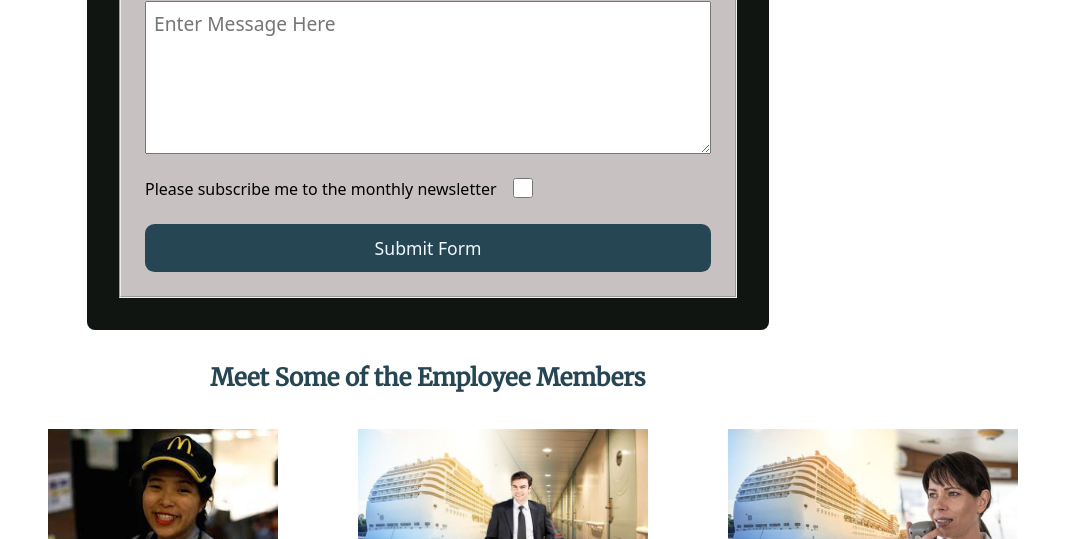
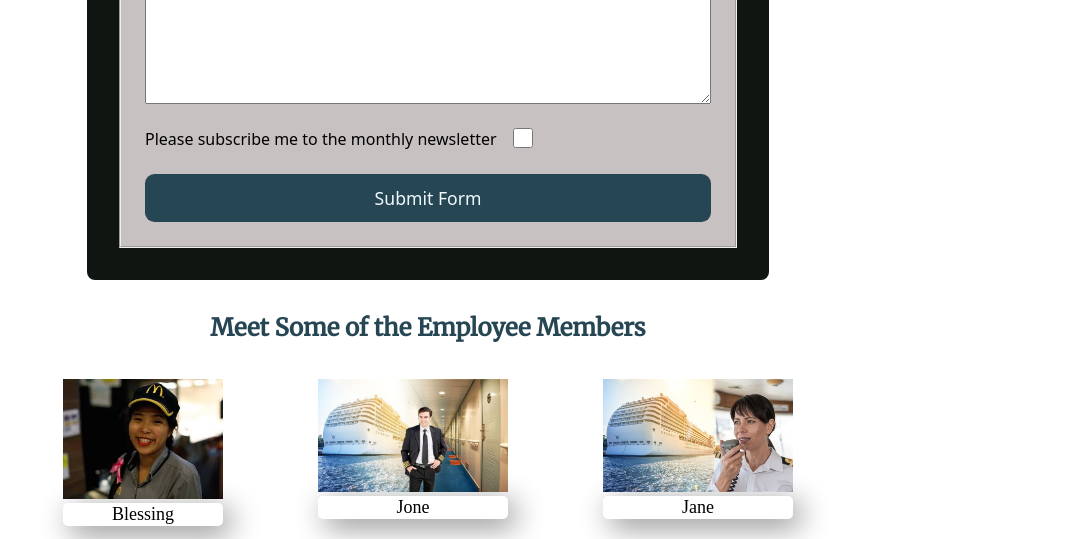
Before and after one commit to DavidMichaelInnocent/wdd130, a plain HTML site: page wwr/contact.html in a window 1280 px wide. Shown: the part 1160-1699 px from the top of the page, without its empty margins (212-1280 px from the left). Drawn offline with Linux system fonts and the light colour scheme.

```diff
--- a/wwr/contact.html
+++ b/wwr/contact.html
@@ -31,7 +31,7 @@
                         <p>Email: <a href="email">mic23002@byu.edu</a></p>
                     </div>
                     <div class="map">
-                        <iframe src="https://www.google.com/maps/embed?pb=!1m18!1m12!1m3!1d15826.219596204144!2d3.930659221791396!3d7.403664314529437!2m3!1f0!2f0!3f0!3m2!1i1024!2i768!4f13.1!3m3!1m2!1s0x103992dc3d5f95bd%3A0x28b52676dc7a7f6!2sIwo%20Road%2C%20Ibadan%2C%20Oyo!5e0!3m2!1sen!2sng!4v1679782431553!5m2!1sen!2sng" width="600" height="450" style="border:0;" allowfullscreen="" loading="lazy" referrerpolicy="no-referrer-when-downgrade"></iframe>
+                        <iframe src="https://www.google.com/maps/embed?pb=!1m18!1m12!1m3!1d15826.219596204144!2d3.930659221791396!3d7.403664314529437!2m3!1f0!2f0!3f0!3m2!1i1024!2i768!4f13.1!3m3!1m2!1s0x103992dc3d5f95bd%3A0x28b52676dc7a7f6!2sIwo%20Road%2C%20Ibadan%2C%20Oyo!5e0!3m2!1sen!2sng!4v1679782431553!5m2!1sen!2sng" width="400" height="400" style="border:0;" allowfullscreen="" loading="lazy" referrerpolicy="no-referrer-when-downgrade"></iframe>
                     </div>
                 </div>
           </div>
@@ -65,15 +65,15 @@
           <h2>Meet Some of the Employee Members</h2>
           <div class="employ">
             <figure>
-                <img src="images/worker3.jpeg" alt="employ1" width="230">
+                <img src="images/worker3.jpeg" alt="employ1" width="160">
                 <figcaption>Blessing</figcaption>
             </figure>
             <figure>
-                <img src="images/worker2.jpeg" alt="employ2" width="290">
+                <img src="images/worker2.jpeg" alt="employ2" width="190">
                 <figcaption>Jone</figcaption>
             </figure>
             <figure>
-                <img src="images/worker1.jpeg" alt="employ3" width="290">
+                <img src="images/worker1.jpeg" alt="employ3" width="190">
                 <figcaption>Jane</figcaption>
             </figure>
           </div>
```
